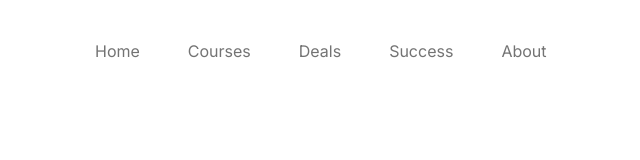
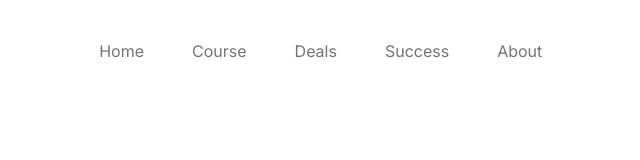
Before and after one commit to rifattasneem/coders-academy, a plain HTML site: page index.html in a window 1280 px wide. Shown: the full height of the page, 389-1029 px from the left. Drawn offline with nearby package versions, Linux system fonts and the light colour scheme.

Commit message:
test-change

```diff
--- a/index.html
+++ b/index.html
@@ -37,7 +37,7 @@
                         <a class="nav-link mx-lg-1 mx-xl-3" href="#">Home</a>
                      </li>
                      <li class="nav-item">
-                        <a class="nav-link mx-lg-1 mx-xl-3" href="#">Courses</a>
+                        <a class="nav-link mx-lg-1 mx-xl-3" href="#">Course</a>
                      </li>
                      <li class="nav-item">
                         <a class="nav-link mx-lg-1 mx-xl-3" href="#">Deals</a>
```
